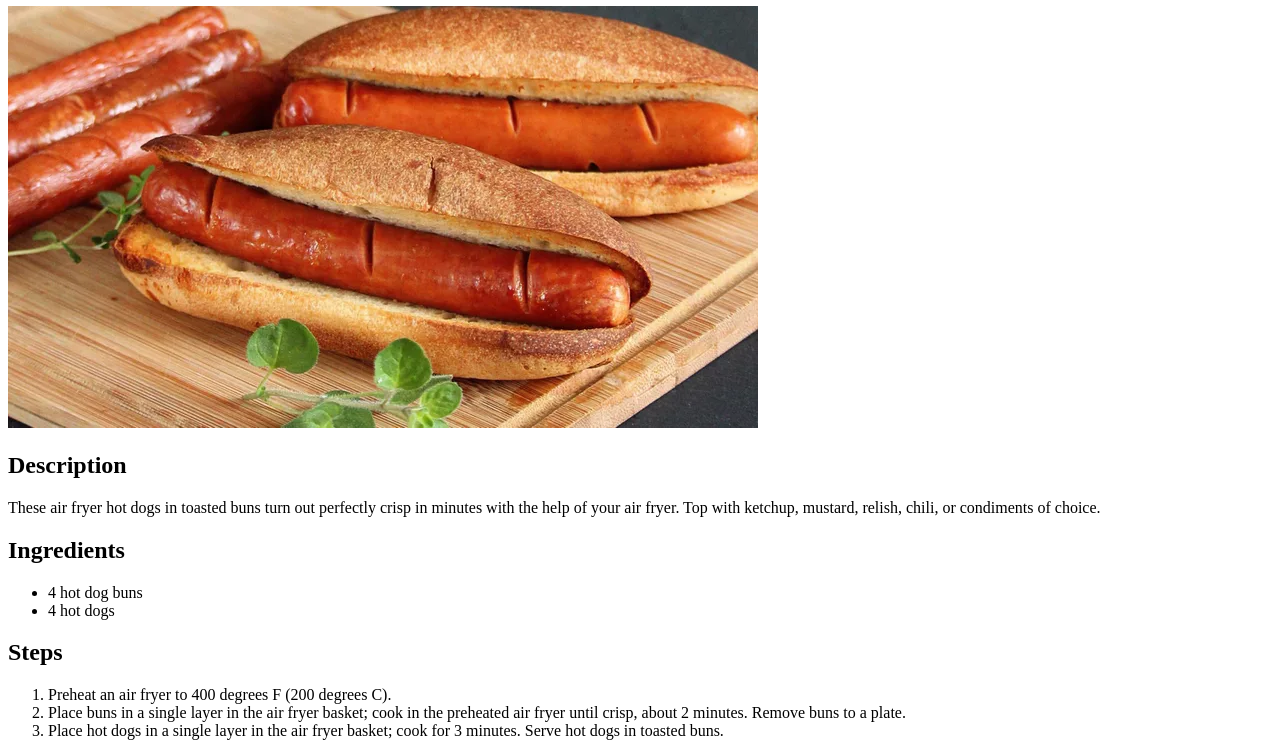
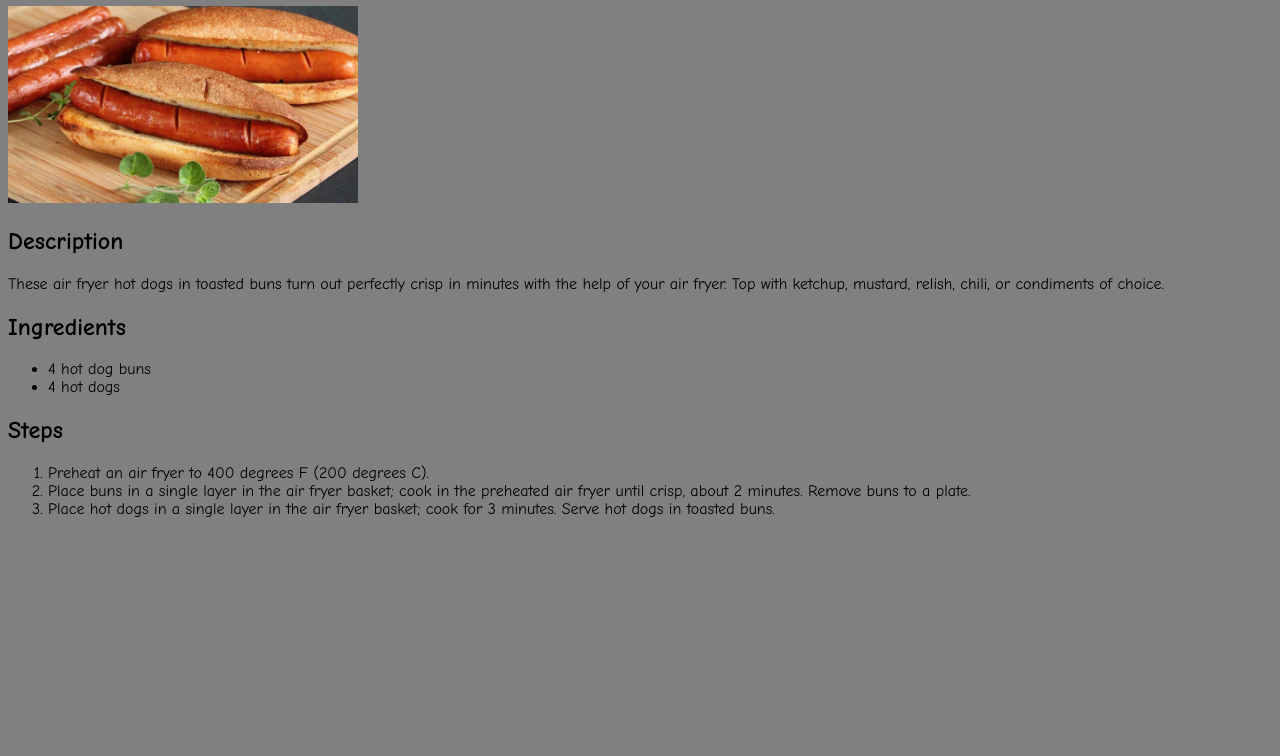
Before and after one commit to AbdellatifAH/odin-recipes, a plain HTML site: page recipes/hotdogs.html in a window 1280 px wide. Shown: the part 74-830 px from the top of the page. After the commit the page ends 800 px from the top, so only its background shows below. Drawn offline with Linux system fonts and the light colour scheme.

Commit message:
Added CSS Styling to the website Added README

```diff
--- /dev/null
+++ b/style.css
@@ -0,0 +1,8 @@
+body {
+  background-color: grey;
+  font-family: "comic sans ms", sans-serif;
+}
+img {
+  width: 350px;
+  height: auto;
+}
```
Also changed, not shown: index.html (+2 -1 lines), 1 other file.
